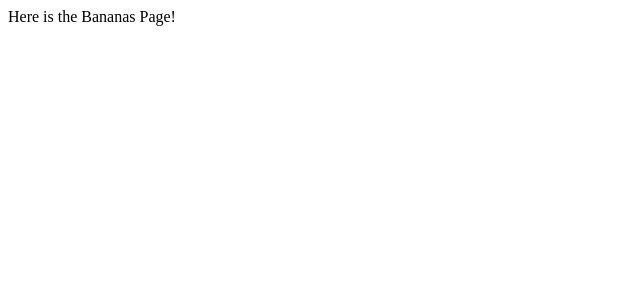
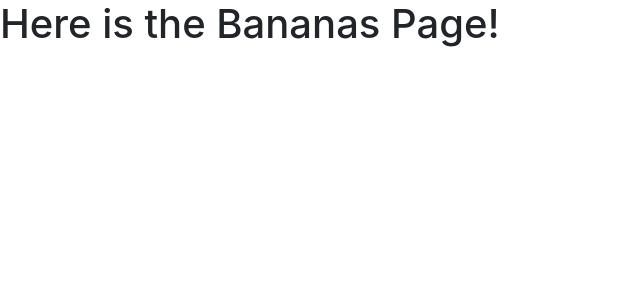
Before and after one commit to mwinel/ticketing-app, a Next.js app in the folder client/: page /bananas in a window 1280 px wide. Shown: the top 300 px of the page, without its empty margins (0-640 px from the left). Built offline with nearby package versions, Linux system fonts and the light colour scheme.

Commit message:
Add global CSS

```diff
--- a/client/package.json
+++ b/client/package.json
@@ -12,6 +12,7 @@
   "author": "",
   "license": "ISC",
   "dependencies": {
+    "bootstrap": "^4.5.2",
     "next": "^9.5.3",
     "react": "^16.13.1",
     "react-dom": "^16.13.1"
--- /dev/null
+++ b/client/pages/_app.js
@@ -0,0 +1,5 @@
+import "bootstrap/dist/css/bootstrap.css";
+
+export default ({ Component, pageProps }) => {
+  return <Component {...pageProps} />;
+};
--- a/client/pages/bananas.js
+++ b/client/pages/bananas.js
@@ -1,5 +1,5 @@
 function BananasPage() {
-  return <div>Here is the Bananas Page!</div>;
+  return <h1>Here is the Bananas Page!</h1>;
 }
 
 export default BananasPage;
```
Also changed, not shown: 1 other file (tests, documents, lock files or other folders).
